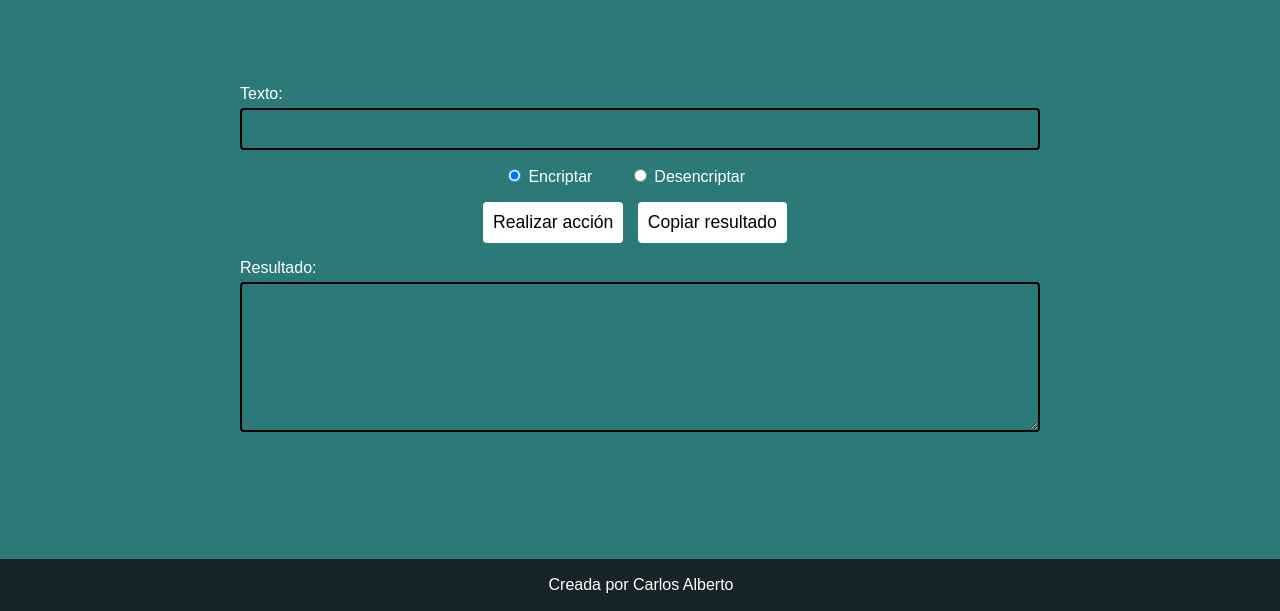
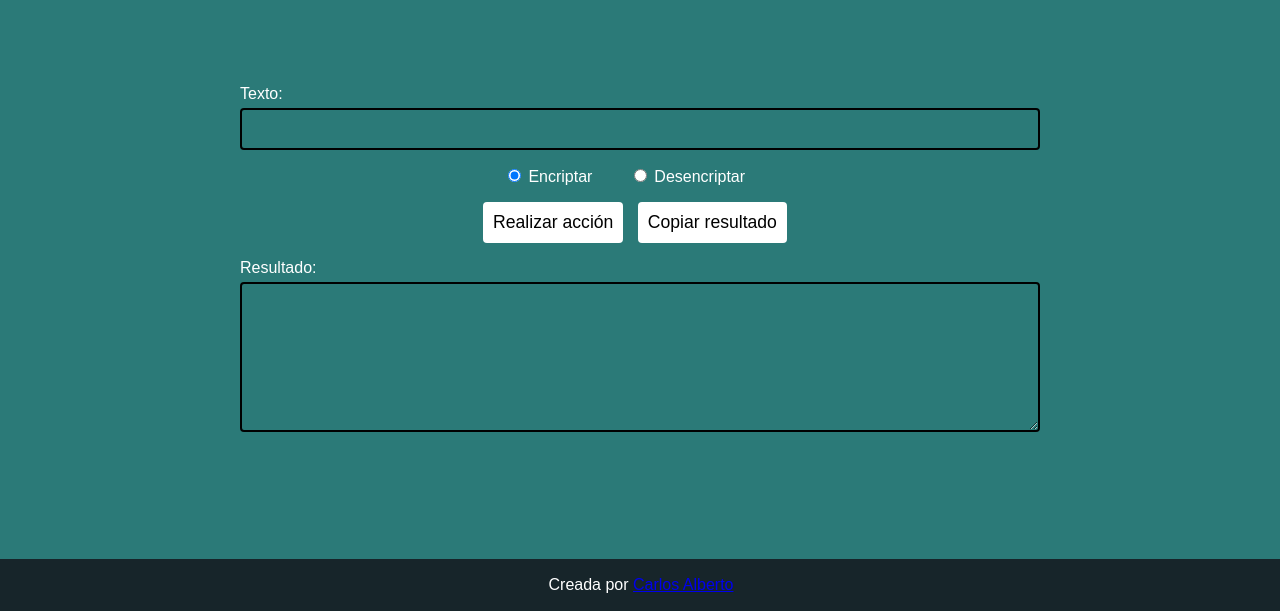
Before and after one commit to CarlosA200/Encriptador, a plain HTML site: page index.html in a window 1280 px wide. Shown: the part 189-800 px from the top of the page. Drawn offline with Linux system fonts and the light colour scheme.

Commit message:
index.html

```diff
--- a/index.html
+++ b/index.html
@@ -41,7 +41,7 @@
     </main>
     <script src="script.js"></script>
     <footer>
-      <p>Creada por Carlos Alberto</p>
+      <p>Creada por <a href="https://www.instagram.com/carlos21_m/" target="_blank">Carlos Alberto</a></p>
     </footer>
   </body>
 </html>
```
